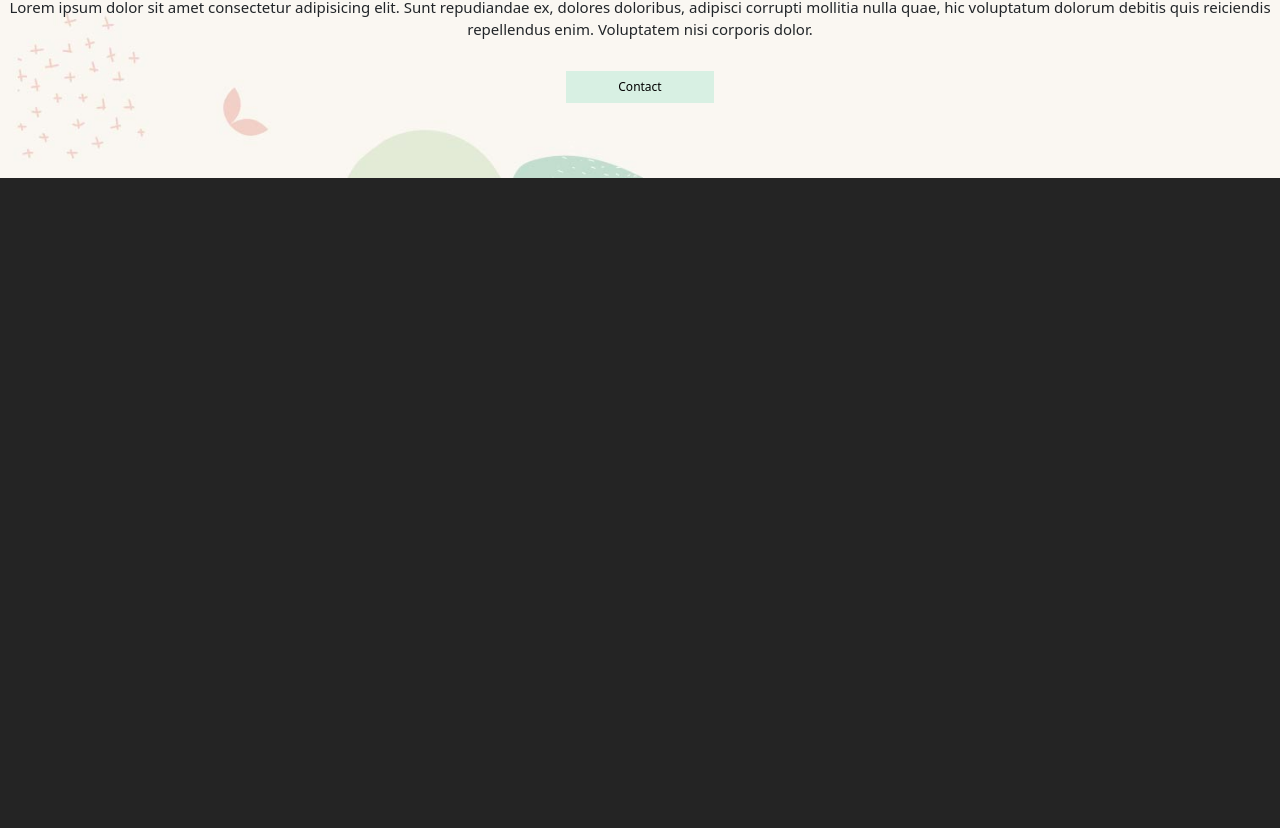
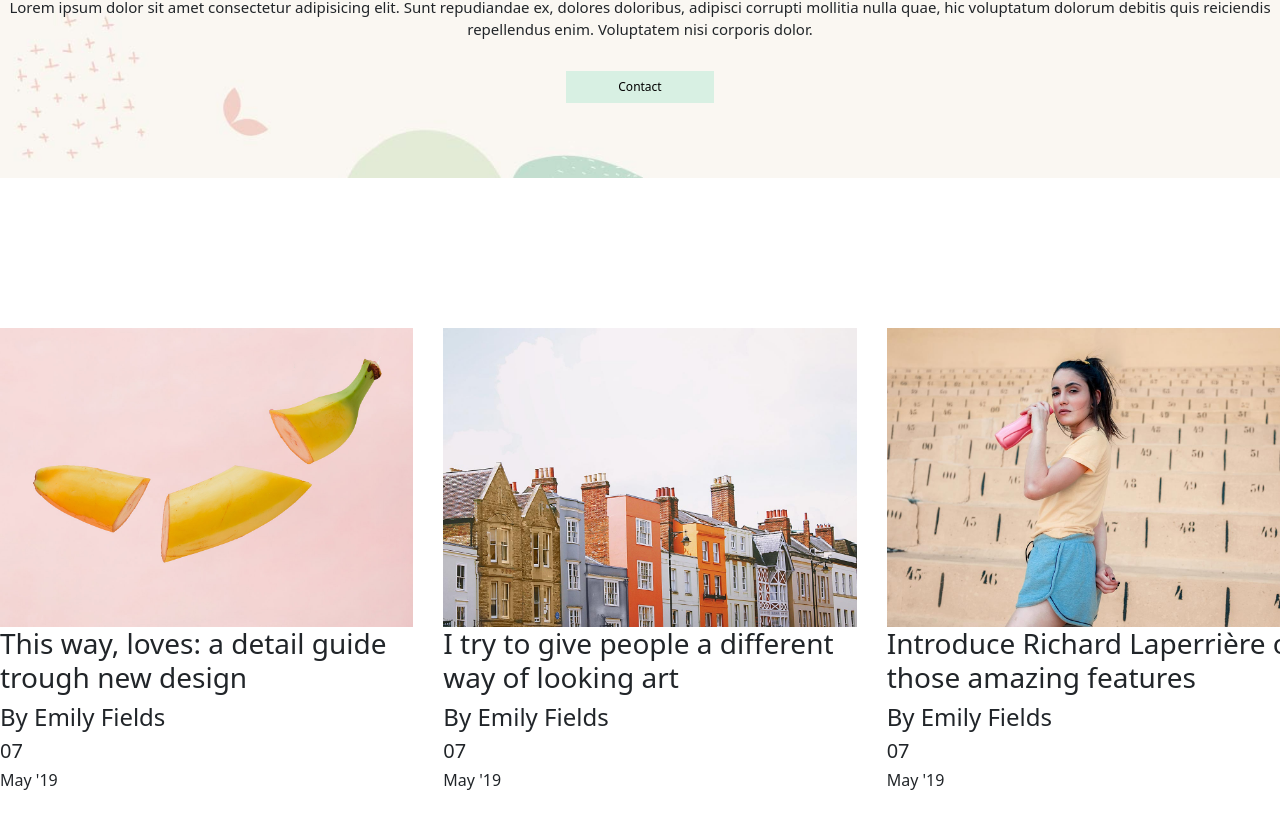
Before and after one commit to michele-pupo/proj-html-vuejs, a Vue app: page / in a window 1280 px wide. Shown: the part 1948-2776 px from the top of the page. Before the commit the page ends 2126 px from the top, so only its background shows below. Built offline with nearby package versions, Linux system fonts and the light colour scheme.

Commit message:
created elements and populated with images and text via props

```diff
--- a/src/components/AppMain.vue
+++ b/src/components/AppMain.vue
@@ -2,6 +2,7 @@
 import Portfolio from './Portfolio.vue';
 import Blog from './Blog.vue';
 import Shop from './Shop.vue';
+import Elements from './Elements.vue';
 
 export default {
     name: 'AppMain',
@@ -9,7 +10,8 @@ export default {
     components: {
         Portfolio,
         Blog,
-        Shop
+        Shop,
+        Elements
     }
 }
 
@@ -19,6 +21,7 @@ export default {
   <Portfolio></Portfolio>
   <Blog></Blog>
   <Shop></Shop>
+  <Elements></Elements>
 </template>
 
 <style lang="scss" scoped>
--- /dev/null
+++ b/src/components/Elements.vue
@@ -0,0 +1,65 @@
+<script>
+import ElementsImageItem from './ElementsImageItem.vue';
+
+export default {
+    name: 'Elements',
+
+    components:{ElementsImageItem},
+
+    data() {
+        return {
+            images:[
+                {
+                    "thumb": "../../public/img/h-2-blog-img-1.jpg",
+                    "name": "h-2-blog-img-1",
+                    "text": "This way, loves: a detail guide trough new design",
+                    "signature": "By Emily Fields",
+                    "number": "07",
+                    "date": "May '19"
+                },
+                {
+                    "thumb": "../../public/img/h-2-blog-img-2.jpg",
+                    "name": "h-2-blog-img-2",
+                    "text": "I try to give people a different way of looking art",
+                    "signature": "By Emily Fields",
+                    "number": "07",
+                    "date": "May '19"
+                },
+                {
+                    "thumb": "../../public/img/h-2-blog-img-3.jpg",
+                    "name": "h-2-blog-img-3",
+                    "text": "Introduce Richard Laperrière of those amazing features",
+                    "signature": "By Emily Fields",
+                    "number": "07",
+                    "date": "May '19"
+                },
+            ]
+        }
+    },
+}
+</script>
+
+<template>
+   <div id="image-list">
+        <ElementsImageItem
+        v-for="currentImage in images"
+        :image="currentImage.thumb"
+        :name="currentImage.name"
+        :text="currentImage.text"
+        :signature="currentImage.signature"
+        :number="currentImage.number"
+        :date="currentImage.date">
+        </ElementsImageItem>
+   </div>
+</template>
+
+<style lang="scss" scoped>
+    #image-list{
+        width: 1300px;
+        margin: 0px auto;
+        display: flex;
+        gap: 30px;
+        padding: 150px 0px;
+
+    }
+</style>
--- /dev/null
+++ b/src/components/ElementsImageItem.vue
@@ -0,0 +1,37 @@
+<script>
+export default {
+    name: 'ElementsImageItem',
+
+    props:{
+        image: String,
+        name: String,
+        text: String,
+        signature: String,
+        number: Number,
+        date: String
+    }
+}
+
+</script>
+
+<template>
+   <div id="single-image">
+        <img :src="image" :alt="name">
+        <h3>{{ text }}</h3>
+        <h4>{{ signature }}</h4>
+        <div id="date">
+            <h5>{{ number }}</h5>
+            <h6>{{ date }}</h6>
+        </div>
+   </div>
+</template>
+
+<style lang="scss" scoped>
+    #single-image{
+        width: calc(100% / 3);
+
+        img{
+            width: 100%;
+        }
+    }
+</style>
```
